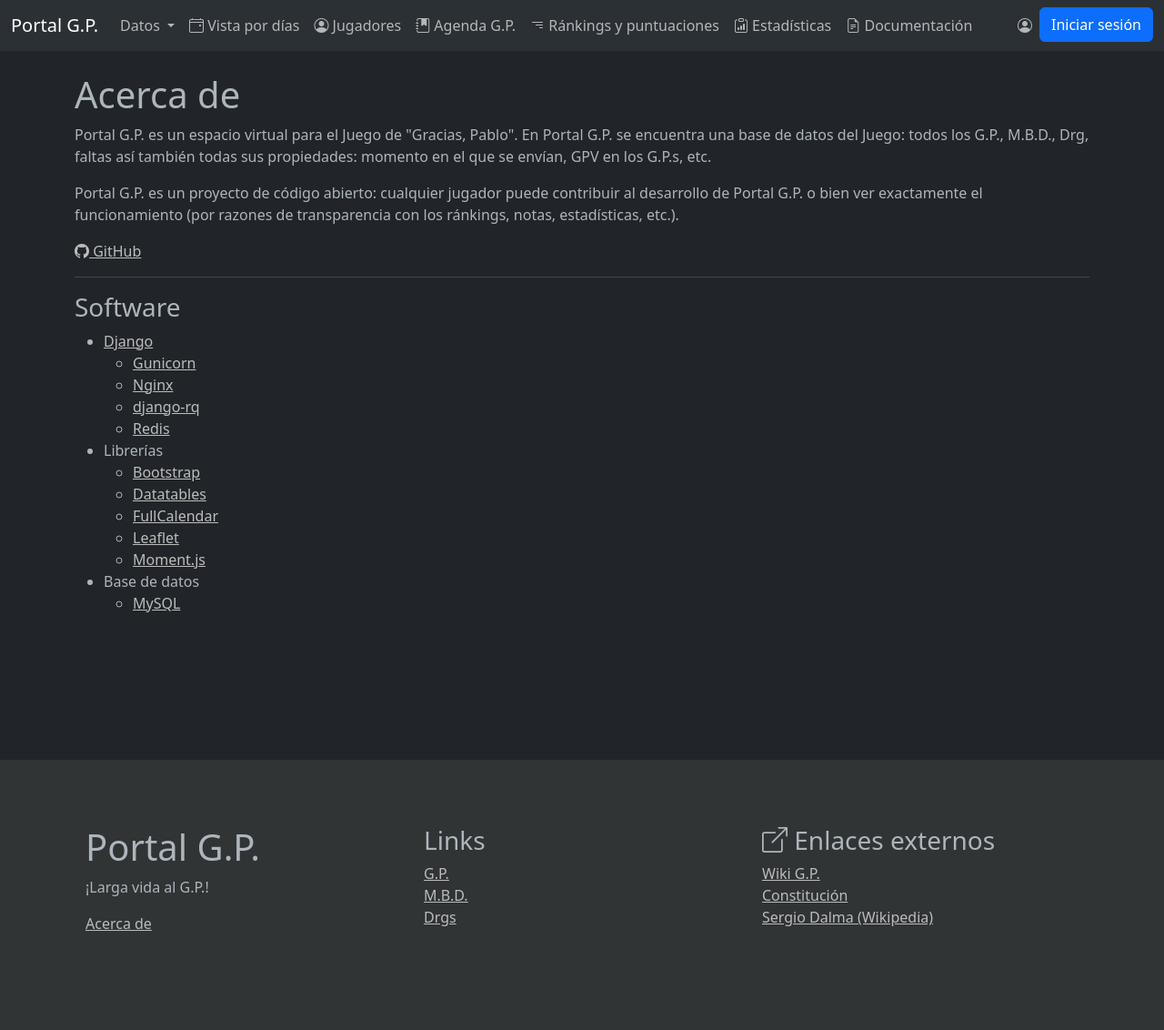
After one commit to bartolso/portal-gp, a Django app: page /about in a window 1280 px wide. The commit adds this page. Shown: the whole page at 91% size. Run offline with Django 4.2, Linux system fonts and the light colour scheme; some libraries are stand-ins or nearby versions.

Commit message:
a
sin gpv. las rachas funcionan pero no se actualizan bien a veces en la vista por dias por eso hay un botón que pone actualizar

```diff
--- a/portalgp/apps/game/gps/signals.py
+++ b/portalgp/apps/game/gps/signals.py
@@ -9,7 +9,6 @@ from .tasks import update_streaks, update_gpv, update_positions
 
 from .scripts.gpv import GPV
 
-# update_positions() se podría mover a tasks.py
 @receiver(post_save, sender=GP)
 def update_positions_queue(sender, instance, **kwargs):
     update_positions.delay(sender, instance)
--- a/portalgp/apps/home/urls.py
+++ b/portalgp/apps/home/urls.py
@@ -5,4 +5,5 @@ urlpatterns = [
     path('home', views.home, name='home'),
     path('', views.home_start, name='home_start'),
     path('resistencia', views.resistencia, name='resistencia'),
+    path('about', views.about, name='about'),
 ]
--- a/portalgp/apps/home/views.py
+++ b/portalgp/apps/home/views.py
@@ -12,8 +12,10 @@ def home(request):
     return(render(request, 'home/home.html', {'gp_count': gp_count, 'mbd_count': mbd_count, 'drg_count': drg_count}))
 
 def home_start(request):
-    return redirect('resistencia')
     return render(request, 'home/home_start.html', {})
 
 def resistencia(request):
     return render(request, 'home/resistencia.html', {})
+
+def about(request):
+    return render(request, 'home/about.html', {})
--- a/portalgp/templates/core/footer.html
+++ b/portalgp/templates/core/footer.html
@@ -18,6 +18,7 @@
               <div class="col-md-4 col-sm-12">
                 <h1>Portal G.P.</h1>
                 <p>¡Larga vida al G.P.!</p>
+                <a href="{% url 'about' %}">Acerca de</a>
 <!--                 <p class="bi bi-envelope"> gp@wikigp.info</p>
                 <p class="bi bi-telephone"> +99 977 32 43 11</p>
                 <p class="bi bi-geo-alt"> Sede Central G.P. - Avenida de Pablo el Agradecido Nº23, Penedès, Catalunya</p>
--- /dev/null
+++ b/portalgp/templates/home/about.html
@@ -0,0 +1,35 @@
+{% extends 'core/base.html' %}
+{% load static %}
+
+{% block content %}
+
+
+<h1>Acerca de</h1>
+<p>Portal G.P. es un espacio virtual para el Juego de "Gracias, Pablo". En Portal G.P. se encuentra una base de datos del Juego: todos los G.P., M.B.D., Drg, faltas así también todas sus propiedades: momento en el que se envían, GPV en los G.P.s, etc.</p>
+<p>Portal G.P. es un proyecto de código abierto: cualquier jugador puede contribuir al desarrollo de Portal G.P. o bien ver exactamente el funcionamiento (por razones de transparencia con los ránkings, notas, estadísticas, etc.).</p>
+<a href="https://github.com/bartolso/portal-gp" class="bi bi-github"> GitHub</a>
+<hr>
+<h3>Software</h3>
+<ul>
+    <li><a href="https://www.djangoproject.com/">Django</a></li>
+    <ul>
+        <li><a href="https://gunicorn.org/">Gunicorn</a></li>
+        <li><a href="https://www.nginx.com/">Nginx</a></li>
+        <li><a href="https://github.com/rq/django-rq">django-rq</a></li>
+        <li><a href="https://redis.io/">Redis</a></li>
+    </ul>
+    <li>Librerías</li>
+    <ul>
+        <li><a href="https://getbootstrap.com/">Bootstrap</a></li>
+        <li><a href="https://datatables.net/">Datatables</a></li>
+        <li><a href="https://fullcalendar.io/">FullCalendar</a></li>
+        <li><a href="https://leafletjs.com/">Leaflet</a></li>
+        <li><a href="https://momentjs.com/">Moment.js</a></li>
+    </ul>
+    <li>Base de datos</li>
+    <ul>
+        <li><a href="https://www.mysql.com/">MySQL</a></li>
+    </ul>
+</ul>
+
+{% endblock %}
--- a/portalgp/templates/home/home.html
+++ b/portalgp/templates/home/home.html
@@ -101,11 +101,6 @@
       </div>
     </div>
   </div>
-  <hr>
-  <!-- <h1 class="text-start bi bi-journal-bookmark-fill"> Agenda G.P.</h1>
-  <div>{% include 'agenda/agenda_component.html' %}</div> -->
-
-  <!-- quito la agenda hasta uqe funcione bien en el móvil -->
 </div>
 
 
```
Also changed, not shown: portalgp/templates/dayview/dayview.html (+17 -7 lines).
